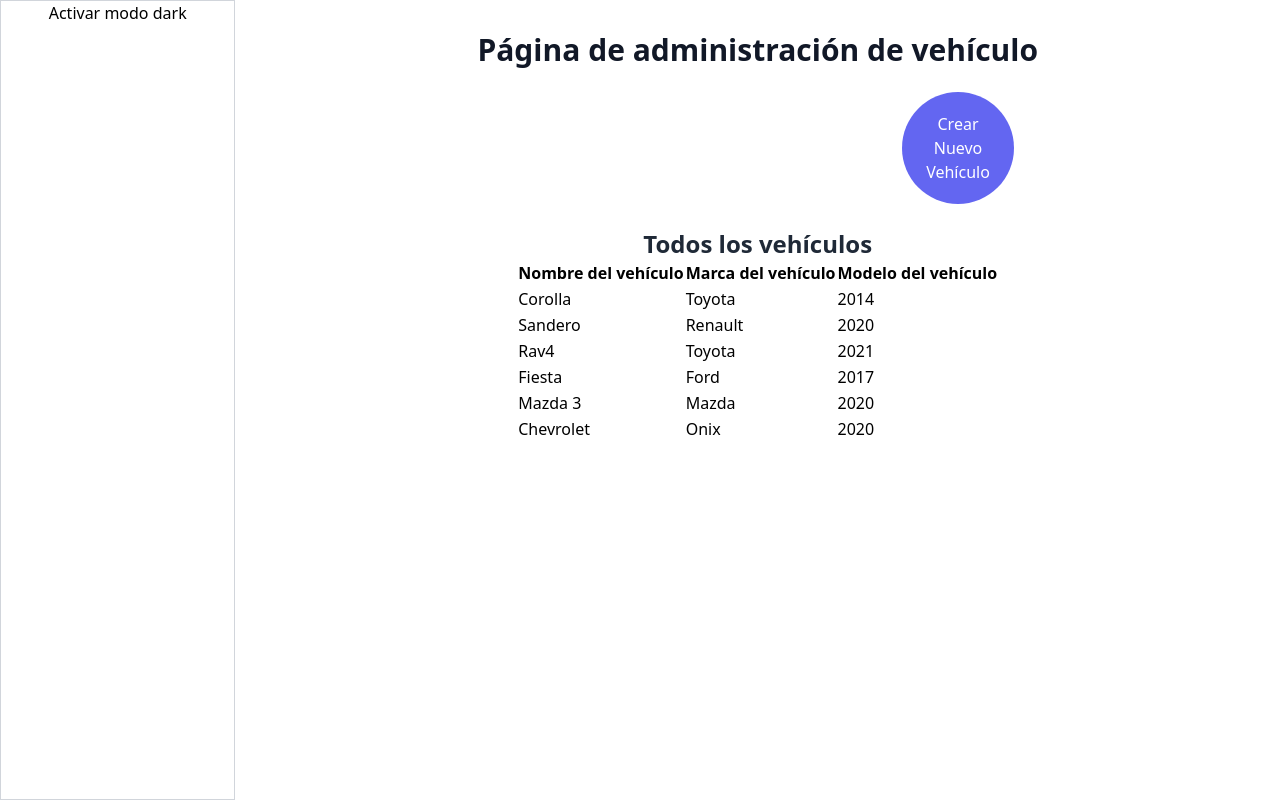
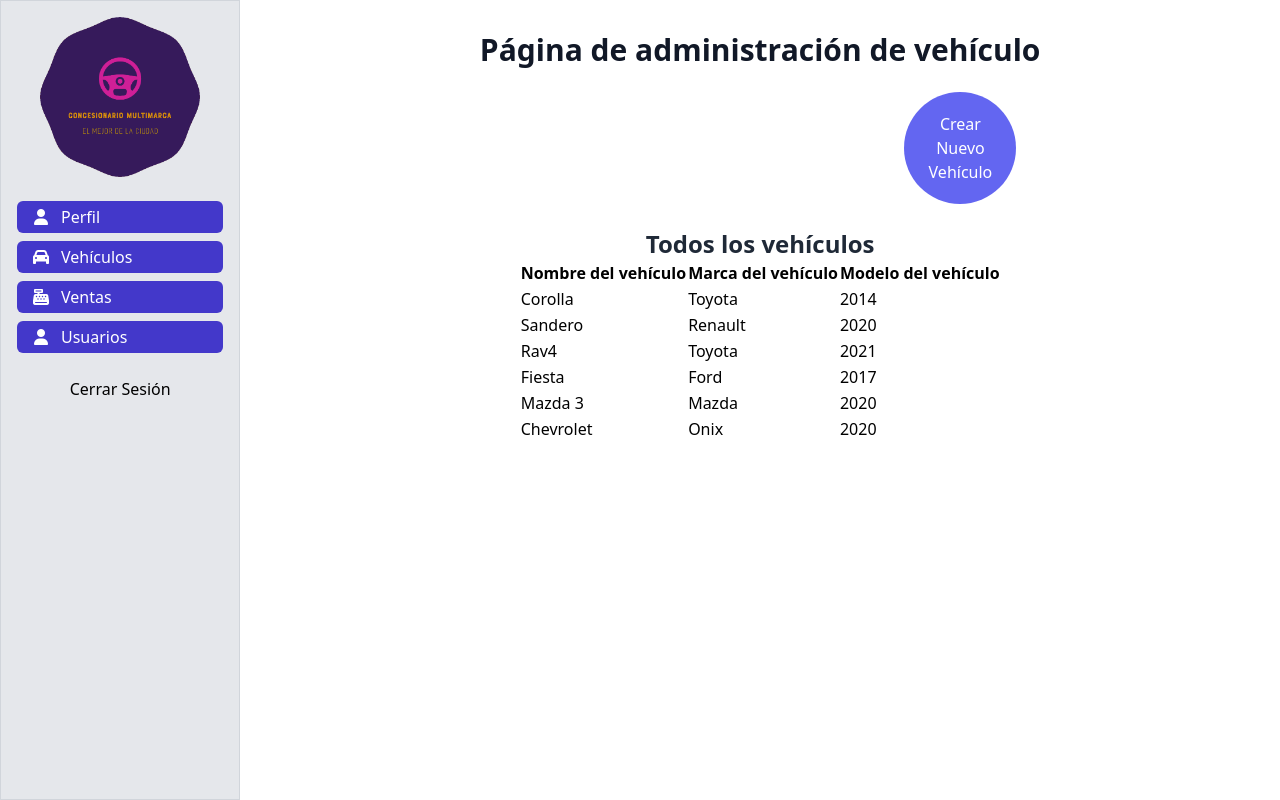
Before and after one commit to Proyecto-Mision-TIC-2022/concesionario-multimarca, a React (Create React App) app: page /admin/vehiculos in a window 1280 px wide. Built offline with nearby package versions, Linux system fonts and the light colour scheme.

Commit message:
agregar sidebar

```diff
--- a/package.json
+++ b/package.json
@@ -4,6 +4,7 @@
   "private": true,
   "dependencies": {
     "@craco/craco": "^6.3.0",
+    "@fortawesome/free-solid-svg-icons": "^5.15.4",
     "@testing-library/jest-dom": "^5.11.4",
     "@testing-library/react": "^11.1.0",
     "@testing-library/user-event": "^12.1.10",
--- a/public/index.html
+++ b/public/index.html
@@ -3,6 +3,7 @@
   <head>
     <meta charset="utf-8" />
     <link rel="icon" href="%PUBLIC_URL%/favicon.ico" />
+    <script src="https://kit.fontawesome.com/c88d501fac.js" crossorigin="anonymous"></script>
     <meta name="viewport" content="width=device-width, initial-scale=1" />
     <meta name="theme-color" content="#000000" />
     <meta
--- /dev/null
+++ b/src/components/ImagenLogo.jsx
@@ -0,0 +1,8 @@
+import React from 'react';
+import Logo from "../media/logo.png";
+
+const ImagenLogo = () => {
+  return <img className='mx-auto h-40 w-auto' src={Logo} alt="workflow" />;
+};
+
+export default ImagenLogo;
--- a/src/components/Sidebar.jsx
+++ b/src/components/Sidebar.jsx
@@ -1,12 +1,33 @@
 import React from 'react';
-import TriggerDarkMode from './TriggerDarkMode';
+import ImagenLogo from './ImagenLogo';
+import { Link } from "react-router-dom";
 
 const Sidebar = () => {
   return (
-    <nav className="w-72 border border-gray-300 h-full flex flex-col justify-between">
-      <TriggerDarkMode />
+    <nav className="w-72 border border-gray-300 h-full flex flex-col bg-gray-200 p-4">
+      <Link to="/admin">
+        <ImagenLogo />
+      </Link>
+      <div className='my-4'>
+        <Ruta icono="fas fa-user" ruta="/admin/perfil" nombre="Perfil" />
+        <Ruta icono="fas fa-car" ruta="/admin/vehiculos" nombre="Vehículos" />
+        <Ruta icono="fas fa-cash-register" ruta="/admin/ventas" nombre="Ventas" />
+        <Ruta icono="fas fa-user" ruta="/admin/usuarios" nombre="Usuarios" />
+      </div>
+      <button>Cerrar Sesión</button>
     </nav>
   );
 };
 
+const Ruta = ({icono, ruta, nombre}) => {
+  return (
+    <Link to={ruta}>
+    <button className='p-1 my-2 bg-indigo-700 hover:bg-indigo-900 flex w-full items-center text-white rounded-md'>
+      <i className={`${icono} w-10`}/>
+      {nombre}
+    </button>
+  </Link>
+  )
+}
+
 export default Sidebar;
--- a/src/index.js
+++ b/src/index.js
@@ -3,6 +3,8 @@ import ReactDOM from 'react-dom';
 import './index.css';
 import App from './App';
 import reportWebVitals from './reportWebVitals';
+
+
 
 ReactDOM.render(
   <React.StrictMode>
--- a/src/layouts/AuthLayout.jsx
+++ b/src/layouts/AuthLayout.jsx
@@ -1,10 +1,19 @@
-import React from 'react';
+import React from 'react'
+import { Link } from 'react-router-dom';
+import ImagenLogo from '../components/ImagenLogo';
 
 const AuthLayout = ({children}) => {
-    return(
-    <div className='flex flex-col items-center justify-center bg-gray-50 py-2 px-4'>
-      Layout autenticacion
-      <div className='w-full'>{children}</div>
+    return (
+    <div className="min-h-screen flex flex-col items-center justify-center bg-gray-50 py-2 px-4 sm:px-6 lg:px-8">
+      <div className='w-full flex items-start'>
+        <Link to="/">
+          <i className='fas fa-home cursor-pointer hover:text-indigo-500' />
+        </Link>
+      </div>
+      <div className='max-w-md w-full'>
+        <ImagenLogo />
+        {children}
+      </div>
     </div>
   );
 };
```
Also changed, not shown: 1 other file (tests, documents, lock files or other folders).
